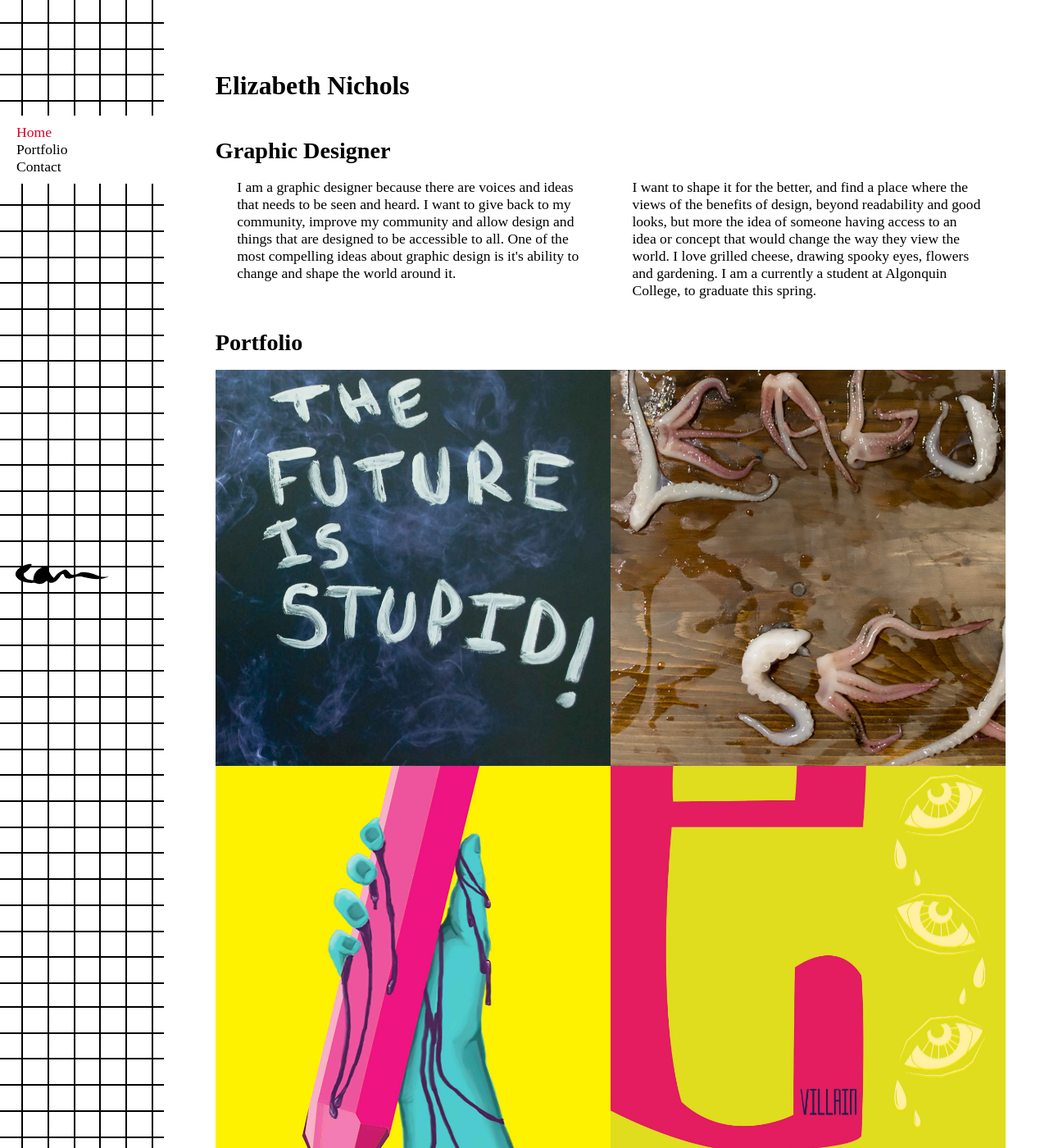
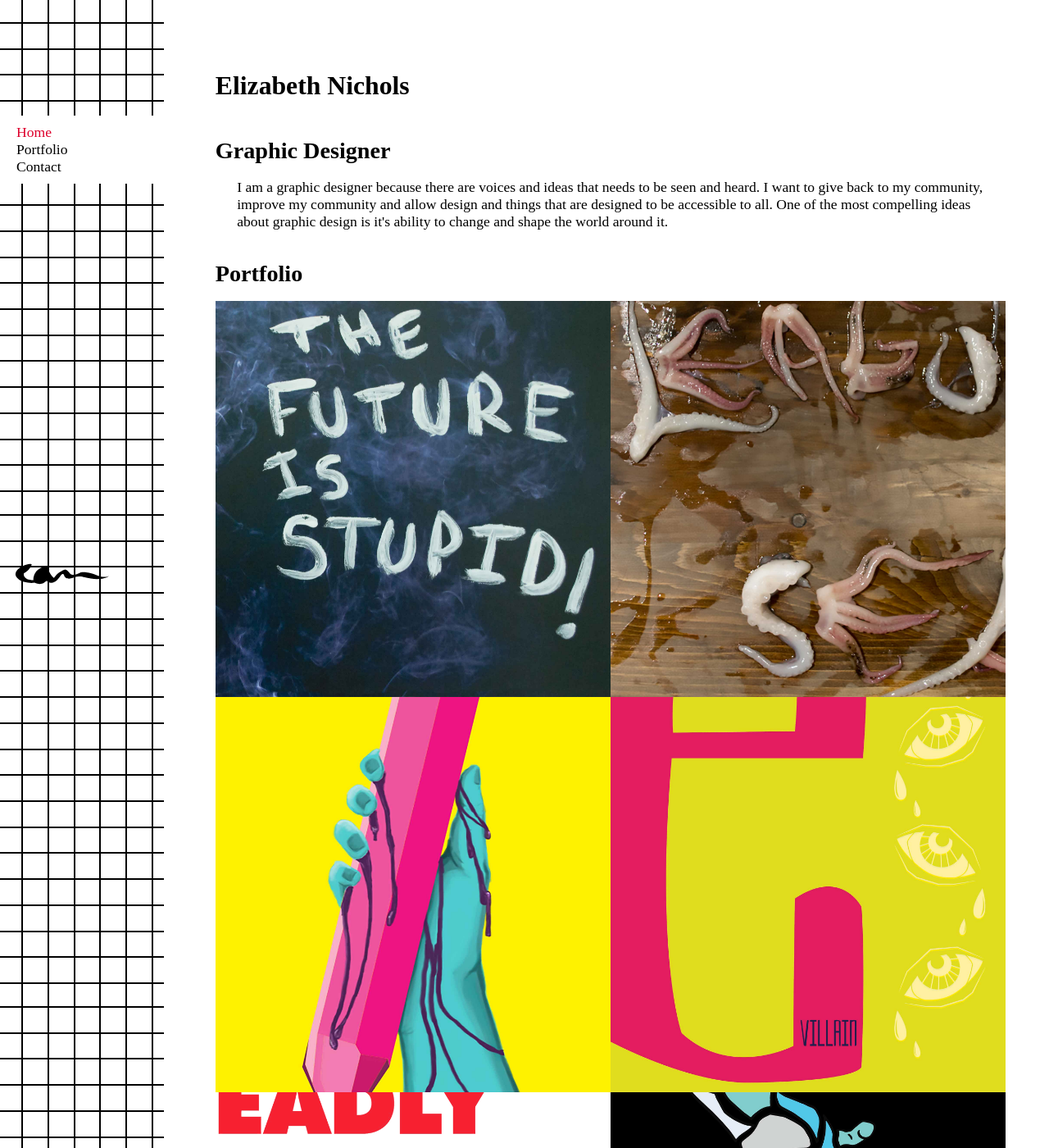
Before and after one commit to sky-bones/portfolio, a Jekyll site: the page built from index.html, in a window 1280 px wide and 1400 px high. Shown: the whole window at 82% size. Built offline with Jekyll 4.4.1, drawn with Linux system fonts in a browser that asks for light colours.

Commit message:
some small adjustments

```diff
--- a/_includes/css/main.css
+++ b/_includes/css/main.css
@@ -278,7 +278,7 @@ header {
     align-items: right;
 }
 
-.overlay h1 {
+.overlay h2 {
 	margin: 25px 0 0 20px ;
 	color: black;
 }
@@ -288,10 +288,6 @@ header {
 }
 
 
-
-.portrait {
-
-}
 
 
 @media only screen and (min-width: 38em) {
--- a/_layouts/default.html
+++ b/_layouts/default.html
@@ -10,7 +10,6 @@
 	<meta property="og:type" content="article">
   <meta property="og:title" content="Portfolio of Elizabeth Nichols">
   <meta property="og:url" content="http://enichols.ca/">
-  <!-- Image dimensions: minimum 200x200; recommended 1500x1500 -->
   <meta property="og:image" content="{{site.baseurl}}/../img/socialmediaimg/portraitfb.jpg">
   <meta property="og:site_name" content="Elizabeth Nichols">
 
@@ -64,11 +63,11 @@
 </main>
 
 <footer class="grid" id="footer">
-	<div class="unit unit-xs-2-3 unit-s-2-3 unit-m-2-3 unit-l-2-3">
+	<div class="unit unit-xs-1-2 unit-s-2-3 unit-m-2-3 unit-l-2-3">
 		<a href="#top"> <img class="bck2top" src="{{site.baseurl}}/icons/back-to-top.svg" alt="back to top"></a>
 	</div>
 
-	<div class="unit text-right unit-xs-1-3">
+	<div class="unit text-right unit-xs-1-2 unit-s-1-3 unit-m-1-3">
 		<a rel="license" href="http://creativecommons.org/licenses/by-nc-nd/4.0/"> <p class="cc">©️ Elizabeth Nichols</p> </a>
 	</div>
 </footer>
--- a/index.html
+++ b/index.html
@@ -17,15 +17,12 @@ layout: default
 
 
 <div class="grid">
-	<div class="gutter unit unit-xs-1 unit-s-1 unit-m-1-2 unit-l-1-2">
+	<div class="gutter unit unit-xs-1 unit-s-1 unit-m-1 unit-l-1">
 		<p>I am a graphic designer because there are voices and ideas that needs to be seen and heard. I want to give back to my community, improve my community and allow design and things that are designed to be accessible to all.
 		One of the most compelling ideas about graphic design is it's ability to change and shape the world around it.
 		</p>
 	</div>
 
-	<div class="gutter unit unit-xs-1 unit-s-1 unit-m-1-2 unit-l-1-2">
-		<p> I want to shape it for the better, and find a place where the views of the benefits of design, beyond readability and good looks, but more the idea of someone having access to an idea or concept that would change the way they view the world. I love grilled cheese, drawing spooky eyes, flowers and gardening. I am a currently a student at Algonquin College, to graduate this spring.</p>
-	</div>
 </div>
 
 <div>
@@ -42,9 +39,10 @@ layout: default
 	<div class="unit unit-xs-1 unit-s-1 unit-m-1-2 unit-l-1-2">
 		<a class="ptf-img-lnk img-link" href="{{site.baseurl}}{{ post.url }}">
 			<img class="img-flex" src="https://cdn.rawgit.com/sky-bones/portfolio/bc5f3949cebf4761dab2b6ec5bba8388ccbc8bce/img/thumbs/{{post.imagename}}" alt="">
-			<div class="overlay">
-			<h1>{{ post.title }}</h1>
-			</div>
+
+				<div class="overlay">
+					<h2>{{ post.title }}</h2>
+				</div>
 		</a>
 	</div>
 
```
